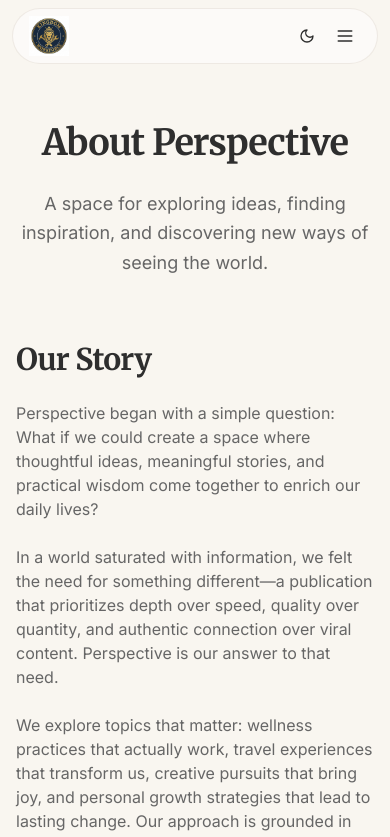
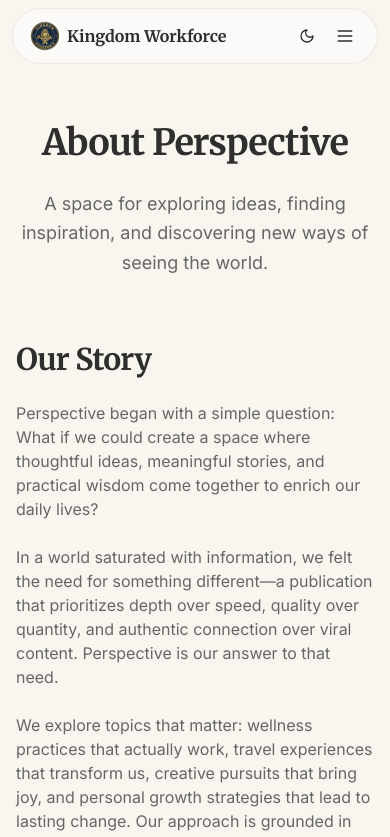
Before and after one commit to naol-onGit/kingdom, a React (Vite) app: page /about in a window 390 px wide. Shown: the top 837 px of the page. Built offline with nearby package versions, Linux system fonts and the light colour scheme; the HTML template or start-up script is replaced by a standard one.

Commit message:
Changes
Co-authored-by: naol-onGit <200657485+naol-onGit@users.noreply.github.com>

```diff
--- a/src/components/Header.tsx
+++ b/src/components/Header.tsx
@@ -37,9 +37,9 @@ const Header = () => {
         <div className="flex items-center justify-between h-14 sm:h-16 pill-nav px-4 sm:px-6">
           {/* Logo */}
           <div className="flex items-center min-w-0">
-            <a href="/" className="flex items-center gap-2">
-              <img src={logo} alt="Kingdom Workforce Agency" className="w-10 h-10 sm:w-12 sm:h-12 object-contain flex-shrink-0" />
-              <span className="text-base sm:text-lg font-bold font-serif truncate hidden sm:inline">Kingdom Workforce</span>
+            <a href="/" className="flex items-center gap-1.5 sm:gap-2">
+              <img src={logo} alt="Kingdom Workforce Agency" className="w-8 h-8 sm:w-10 sm:h-10 rounded-full object-cover flex-shrink-0" />
+              <span className="text-base sm:text-xl font-bold font-serif truncate">Kingdom Workforce</span>
             </a>
           </div>
 
```
